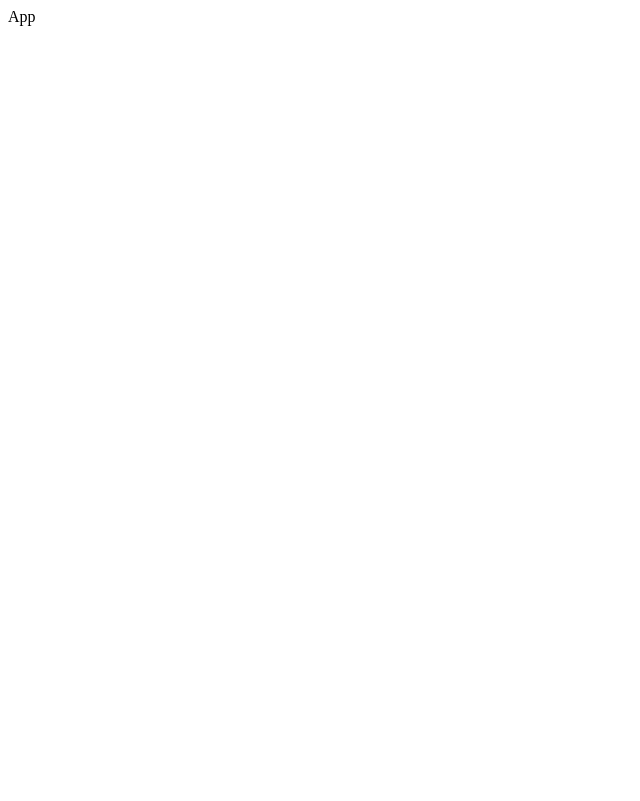
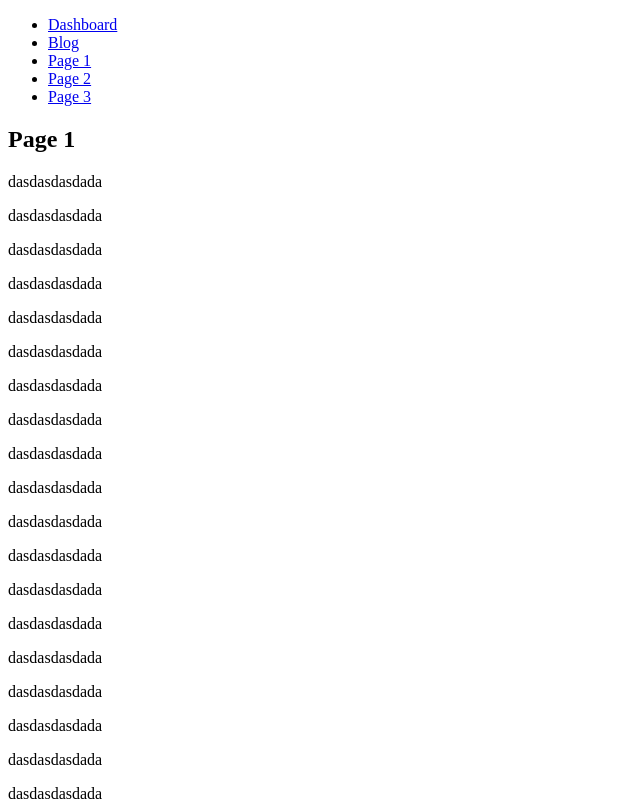
Before and after one commit to sayadaazami/amirhossein-react, a React (Create React App) app: page /page1 in a window 1280 px wide. Shown: the top 801 px of the page, without its empty margins (0-640 px from the left). Built offline with nearby package versions, Linux system fonts and the light colour scheme.

Commit message:
008-router-part1

```diff
--- a/package.json
+++ b/package.json
@@ -8,6 +8,7 @@
     "@testing-library/user-event": "^7.1.2",
     "react": "^16.13.1",
     "react-dom": "^16.13.1",
+    "react-router-dom": "^5.2.0",
     "react-scripts": "3.4.1"
   },
   "scripts": {
--- a/src/App.js
+++ b/src/App.js
@@ -1,7 +1,55 @@
 import React from "react";
+import Page1 from "./pages/Page1";
+import Page2 from "./pages/Page2";
+import { Route, BrowserRouter, Switch, Link } from "react-router-dom";
+import Page3 from "./pages/Page3";
+import PageBlog from "./pages/PageBlog";
+import PageDashboard from "./pages/PageDashboard";
+import RouteAdmin from "./components/RouteAdmin";
 
 function App() {
-  return <div className="App">App</div>;
+  return (
+    <BrowserRouter>
+      <div className="App">
+        <header>
+          <nav>
+            <ul>
+              <li>
+                <Link to="/dashboard">Dashboard</Link>
+              </li>
+              <li>
+                <Link to="/blog">Blog</Link>
+              </li>
+              <li>
+                <Link to="/page1">Page 1</Link>
+              </li>
+              <li>
+                <Link to="/page2?name=sayad">Page 2</Link>
+              </li>
+              <li>
+                <Link to="/page3">Page 3</Link>
+              </li>
+            </ul>
+          </nav>
+        </header>
+        <Switch>
+          <Route
+            exact
+            path="/"
+            component={(props) => <Page1 {...props} name="armin" />}
+          />
+          <Route exact path="/page1" component={Page1} />
+          <Route exact path="/page2" component={Page2} />
+          <Route exact path="/page3" component={Page3} />
+          <Route path="/blog" component={PageBlog} />
+          <RouteAdmin path="/dashboard" component={PageDashboard} />
+          <RouteAdmin path="/dashboard1" component={PageDashboard} />
+
+          <Route render={() => "404"} />
+        </Switch>
+      </div>
+    </BrowserRouter>
+  );
 }
 
 export default App;
--- /dev/null
+++ b/src/components/Post.js
@@ -0,0 +1,14 @@
+import React from "react";
+
+function Post({ post }) {
+  return (
+    <section key={post.id}>
+      <header>
+        <h2>{post.title}</h2>
+      </header>
+      <main>{post.body}</main>
+    </section>
+  );
+}
+
+export default Post;
--- /dev/null
+++ b/src/components/RouteAdmin.js
@@ -0,0 +1,14 @@
+import React from "react";
+import { Route, Redirect } from "react-router-dom";
+
+function RouteAdmin(props) {
+  const auth = JSON.parse(localStorage.getItem("auth") || false);
+
+  if (!auth || auth.type !== "admin") {
+    return <Redirect to="/" />;
+  }
+
+  return <Route {...props} />;
+}
+
+export default RouteAdmin;
--- /dev/null
+++ b/src/pages/Page1.js
@@ -0,0 +1,28 @@
+import React from "react";
+
+function Page1(props) {
+  console.log(props);
+
+  function renderTags() {
+    let items = [];
+    for (let i = 0; i < 20; i++) {
+      items.push(<p key={i}>dasdasdasdada</p>);
+    }
+    return items;
+  }
+
+  return (
+    <section>
+      <h1 id="part1">Page 1</h1>
+      {renderTags()}
+
+      <h1 id="part2">Page 2</h1>
+      {renderTags()}
+
+      <h1 id="part3">Page 3</h1>
+      {renderTags()}
+    </section>
+  );
+}
+
+export default Page1;
--- /dev/null
+++ b/src/pages/Page2.js
@@ -0,0 +1,52 @@
+import React from "react";
+import { Link, Redirect, NavLink } from "react-router-dom";
+
+function Page2({ history, name, location }) {
+  const params = new URLSearchParams(location.search);
+  if (!params.get("name")) {
+    return <Redirect to="/page1" />;
+
+    // history.replace("/page1");
+    // return null;
+  }
+
+  return (
+    <section>
+      <h1>Page 2</h1>
+
+      <ul>
+        <li>
+          <Link to="/page1">page1</Link>
+        </li>
+        <li>
+          <Link to="/page2">page2</Link>
+        </li>
+      </ul>
+
+      <ul>
+        <li>
+          <NavLink to="/page1" activeClassName="activeLink">
+            page1
+          </NavLink>
+        </li>
+        <li>
+          <NavLink to="/page2" activeClassName="activeLink">
+            page2
+          </NavLink>
+        </li>
+      </ul>
+
+      {/* <a
+        href="/page1"
+        onClick={(e) => {
+          e.preventDefault();
+          history.push(e.currentTarget.getAttribute("href"));
+        }}
+      >
+        page 1
+      </a> */}
+    </section>
+  );
+}
+
+export default Page2;
--- /dev/null
+++ b/src/pages/Page3.js
@@ -0,0 +1,7 @@
+import React from "react";
+
+function Page3(props) {
+  return <section>page 3</section>;
+}
+
+export default Page3;
--- /dev/null
+++ b/src/pages/PageBlog.js
@@ -0,0 +1,40 @@
+import React from "react";
+import { Switch, Route } from "react-router-dom";
+import Post from "../components/Post";
+
+const posts = [
+  { id: 1, title: "post 1", body: "dkfkjdhfakjsdkjfhaskjdhfkjaksjdhfj" },
+  { id: 2, title: "post 2", body: "dkfkjdhfakjsdkjfhaskjdhfkjaksjdhfj" },
+  { id: 3, title: "post 3", body: "dkfkjdhfakjsdkjfhaskjdhfkjaksjdhfj" },
+  { id: 4, title: "post 4", body: "dkfkjdhfakjsdkjfhaskjdhfkjaksjdhfj" },
+];
+
+function PageBlog(props) {
+  console.log(props, props.match.params.id);
+
+  return (
+    <section>
+      <h1>Blog</h1>
+
+      <Switch>
+        {posts.map((post) => (
+          <Route
+            key={post.id}
+            path={`${props.match.path}/${post.id}`}
+            component={() => <Post post={post} />}
+          />
+        ))}
+
+        <Route render={() => "post not found"} />
+      </Switch>
+
+      {/* {posts
+        .filter((item) => item.id === +props.match.params.id)
+        .map((post) => (
+          <Post post={post} />
+        ))} */}
+    </section>
+  );
+}
+
+export default PageBlog;
--- /dev/null
+++ b/src/pages/PageDashboard.js
@@ -0,0 +1,7 @@
+import React from "react";
+
+function PageDashboard(props) {
+  return <section>PageDashboard</section>;
+}
+
+export default PageDashboard;
```
Also changed, not shown: 1 other file (tests, documents, lock files or other folders).
